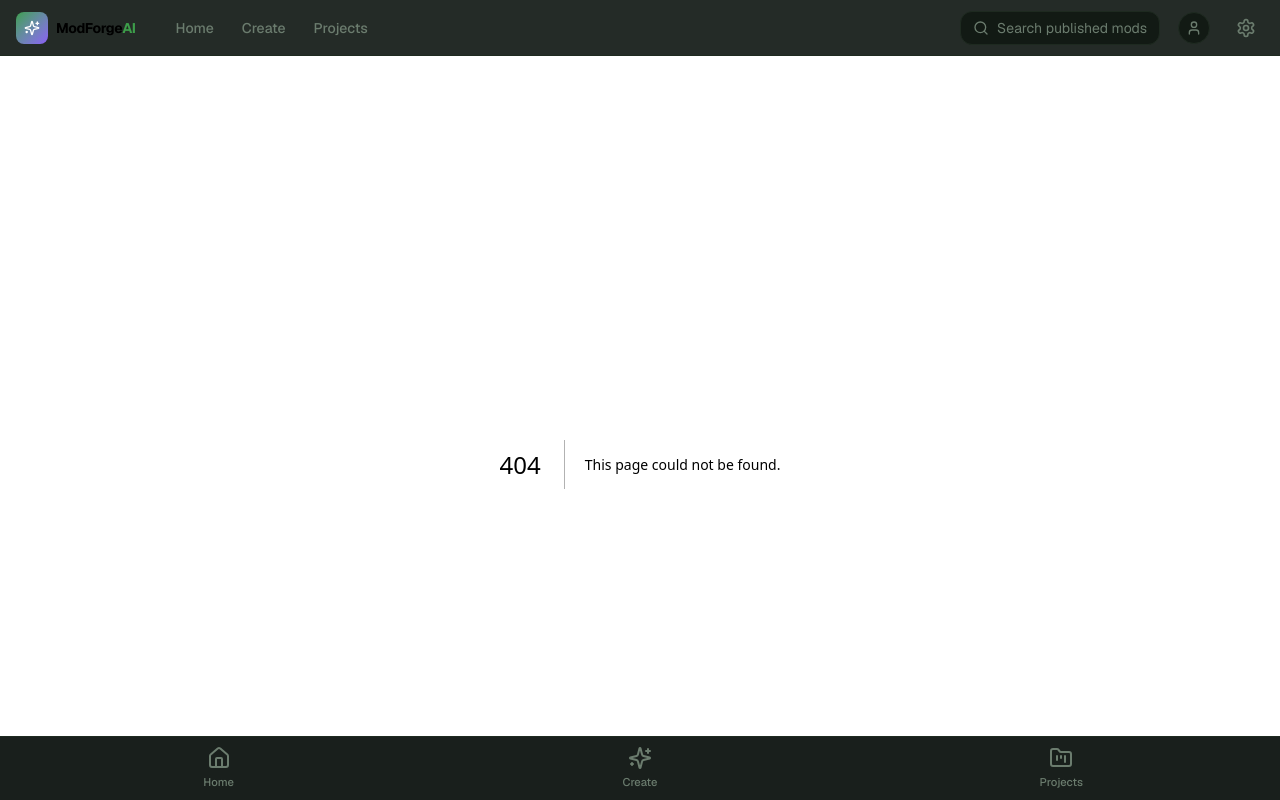
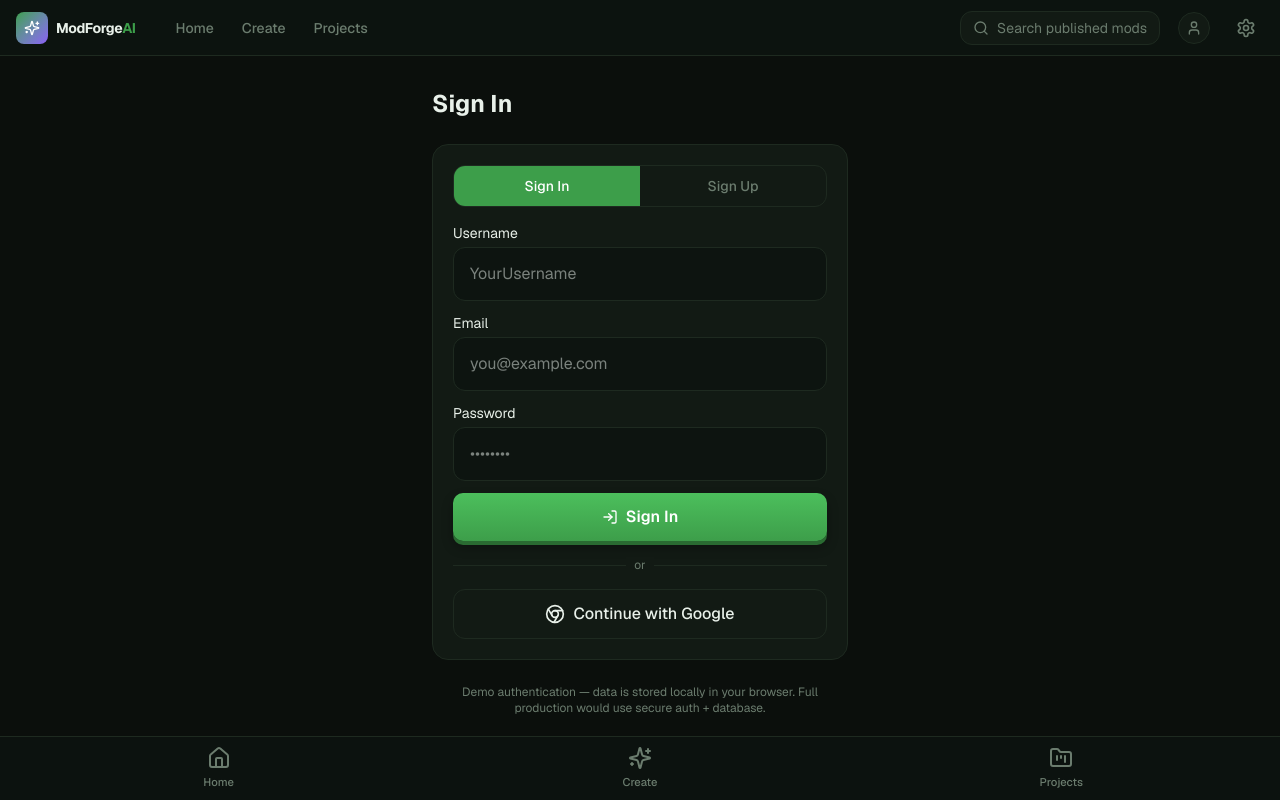
Before and after one commit to leccgamesandapps-art/modforge-ai, a Next.js app: page /settings in a window 1280 px wide. Before the commit this address had no page. Built offline with nearby package versions, Linux system fonts and the light colour scheme.

Commit message:
Add Settings page (auth + Google Drive mock)

```diff
--- /dev/null
+++ b/src/app/settings/page.tsx
@@ -0,0 +1,201 @@
+"use client";
+
+import { useState } from "react";
+import { useApp } from "@/context/AppContext";
+import { LogIn, LogOut, HardDrive, Chrome, UserPlus } from "lucide-react";
+
+export default function SettingsPage() {
+  const {
+    user,
+    login,
+    loginWithGoogle,
+    logout,
+    connectGoogle,
+    connectDrive,
+  } = useApp();
+
+  const [mode, setMode] = useState<"login" | "signup">("login");
+  const [username, setUsername] = useState("");
+  const [email, setEmail] = useState("");
+  const [password, setPassword] = useState("");
+  const [error, setError] = useState("");
+
+  const handleAuth = (e: React.FormEvent) => {
+    e.preventDefault();
+    setError("");
+    if (!username.trim() || !email.trim()) {
+      setError("Username and email are required");
+      return;
+    }
+    if (password.length < 4) {
+      setError("Password must be at least 4 characters (demo)");
+      return;
+    }
+    login(username.trim(), email.trim());
+  };
+
+  if (user) {
+    return (
+      <div className="max-w-md mx-auto px-4 py-6 space-y-6">
+        <h1 className="text-2xl font-bold">Settings</h1>
+
+        <div className="card p-5 space-y-4">
+          <div className="flex items-center gap-3">
+            {/* eslint-disable-next-line @next/next/no-img-element */}
+            <img src={user.avatar} alt="" className="w-12 h-12 rounded-xl" />
+            <div>
+              <p className="font-semibold">{user.username}</p>
+              <p className="text-sm text-muted">{user.email}</p>
+            </div>
+          </div>
+        </div>
+
+        <div className="card p-5 space-y-3">
+          <h2 className="font-semibold text-sm text-muted uppercase tracking-wide">Connections</h2>
+
+          <button
+            onClick={connectGoogle}
+            disabled={user.googleConnected}
+            className="w-full flex items-center justify-between p-3 rounded-xl border border-border hover:bg-card-hover transition disabled:opacity-60"
+          >
+            <span className="flex items-center gap-3">
+              <Chrome className="w-5 h-5" />
+              Connect Google
+            </span>
+            <span className="text-xs text-muted">
+              {user.googleConnected ? "Connected" : "Not connected"}
+            </span>
+          </button>
+
+          <button
+            onClick={connectDrive}
+            disabled={!user.googleConnected}
+            className="w-full flex items-center justify-between p-3 rounded-xl border border-border hover:bg-card-hover transition disabled:opacity-60"
+          >
+            <span className="flex items-center gap-3">
+              <HardDrive className="w-5 h-5" />
+              Connect Google Drive
+            </span>
+            <span className="text-xs text-muted">
+              {user.driveConnected
+                ? `${user.driveSaves || 0} saves`
+                : "Requires Google"}
+            </span>
+          </button>
+
+          {user.driveConnected && (
+            <p className="text-xs text-muted px-1">
+              Total Google Drive Cloud Saves: {user.driveSaves || 0}
+            </p>
+          )}
+        </div>
+
+        <button
+          onClick={logout}
+          className="w-full flex items-center justify-center gap-2 p-3 rounded-xl border border-danger/40 text-danger hover:bg-danger/10 transition"
+        >
+          <LogOut className="w-5 h-5" />
+          Sign Out
+        </button>
+      </div>
+    );
+  }
+
+  return (
+    <div className="max-w-md mx-auto px-4 py-6 space-y-6">
+      <h1 className="text-2xl font-bold">
+        {mode === "login" ? "Sign In" : "Sign Up"}
+      </h1>
+
+      <div className="card p-5 space-y-4">
+        <div className="flex rounded-xl overflow-hidden border border-border">
+          <button
+            className={`flex-1 py-2.5 text-sm font-medium ${
+              mode === "login" ? "bg-primary text-white" : "bg-transparent text-muted"
+            }`}
+            onClick={() => setMode("login")}
+          >
+            Sign In
+          </button>
+          <button
+            className={`flex-1 py-2.5 text-sm font-medium ${
+              mode === "signup" ? "bg-primary text-white" : "bg-transparent text-muted"
+            }`}
+            onClick={() => setMode("signup")}
+          >
+            Sign Up
+          </button>
+        </div>
+
+        <form onSubmit={handleAuth} className="space-y-3">
+          <div>
+            <label className="block text-sm mb-1">Username</label>
+            <input
+              className="input-field"
+              value={username}
+              onChange={(e) => setUsername(e.target.value)}
+              placeholder="YourUsername"
+              required
+            />
+          </div>
+          <div>
+            <label className="block text-sm mb-1">Email</label>
+            <input
+              type="email"
+              className="input-field"
+              value={email}
+              onChange={(e) => setEmail(e.target.value)}
+              placeholder="you@example.com"
+              required
+            />
+          </div>
+          <div>
+            <label className="block text-sm mb-1">Password</label>
+            <input
+              type="password"
+              className="input-field"
+              value={password}
+              onChange={(e) => setPassword(e.target.value)}
+              placeholder="••••••••"
+              required
+            />
+          </div>
+          {error && <p className="text-sm text-danger">{error}</p>}
+          <button type="submit" className="btn-primary w-full flex items-center justify-center gap-2">
+            {mode === "login" ? (
+              <>
+                <LogIn className="w-4 h-4" /> Sign In
+              </>
+            ) : (
+              <>
+                <UserPlus className="w-4 h-4" /> Create Account
+              </>
+            )}
+          </button>
+        </form>
+
+        <div className="relative my-4">
+          <div className="absolute inset-0 flex items-center">
+            <div className="w-full border-t border-border" />
+          </div>
+          <div className="relative flex justify-center text-xs">
+            <span className="px-2 bg-card text-muted">or</span>
+          </div>
+        </div>
+
+        <button
+          onClick={loginWithGoogle}
+          className="w-full flex items-center justify-center gap-2 p-3 rounded-xl border border-border hover:bg-card-hover transition font-medium"
+        >
+          <Chrome className="w-5 h-5" />
+          Continue with Google
+        </button>
+      </div>
+
+      <p className="text-xs text-muted text-center">
+        Demo authentication — data is stored locally in your browser.
+        Full production would use secure auth + database.
+      </p>
+    </div>
+  );
+}
```
